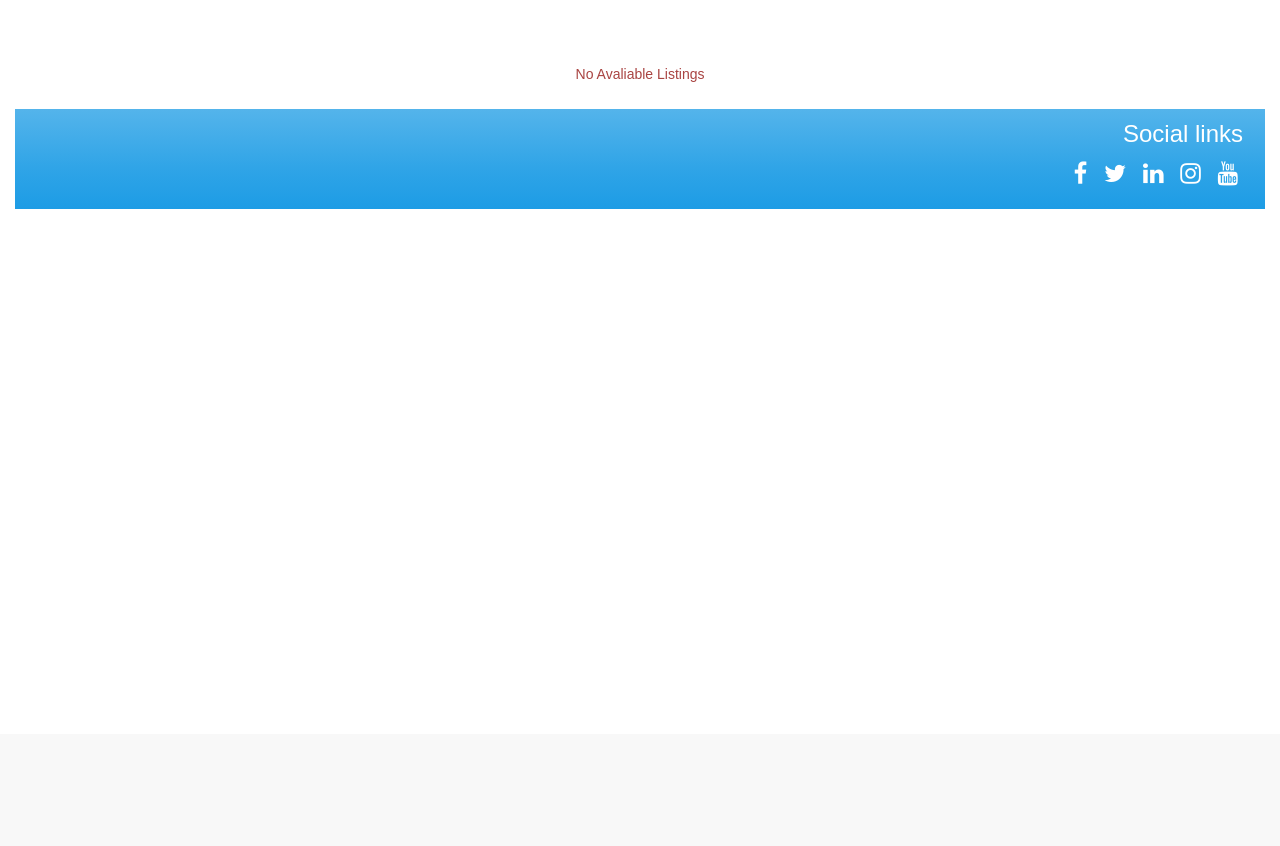
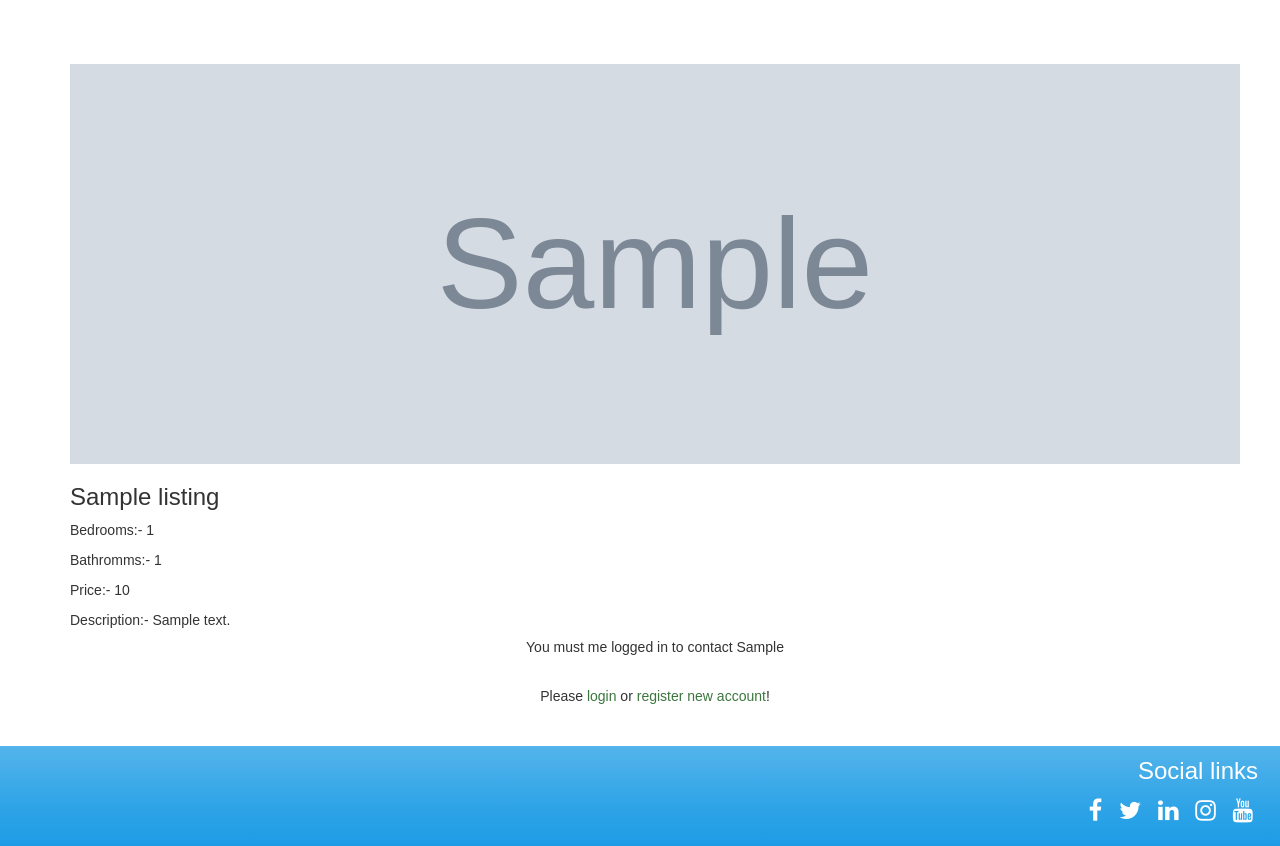
Before and after one commit to GrantMCA93/Project5-Full-Stack-Frameworks, a Django app: page /search/house/1 in a window 1280 px wide. Shown: the part 66-912 px from the top of the page. Before the commit the page ends 275 px from the top, so only its background shows below. Run offline with Django 3.2, Linux system fonts and the light colour scheme; tables that the repository leaves empty hold one stand-in row (values such as "Sample post"); grey boxes marked "Sample" are stand-in pictures; some libraries are stand-ins or nearby versions.

Commit message:
updating css files

```diff
--- a/accounts/templates/edit_profile.html
+++ b/accounts/templates/edit_profile.html
@@ -14,7 +14,7 @@
 				</fieldset>
 				<p class=""></p>
 				<p class="">If you want to change your password
-				<div class="">
+				<div href="{% url 'password_change' %}">
 					{% buttons %}
 					<button type="submit" class="btn btn-success">Submit Profile changes</button>
 					{% endbuttons %}
--- a/listings/templates/house.html
+++ b/listings/templates/house.html
@@ -3,6 +3,36 @@
 
 {% block content %}
 
-{% include "partials/listings_small_display.html" %}
+<section class="container" id="listings">
+<div id="house-btns" class="container pb-5">
+	<div class="row justify-content-around py-3">
+	                <img class="card-img-top" style="width: 100%; height: 400px;" src="{{ house.main_img.url }}" alt="{{ house.title }}" />
+            <h3>{{ house.title}}</h3>
+             <p>Bedrooms:- {{house.bedrooms}}</p>
+            <p>Bathromms:- {{house.bathrooms}}</p>
+            <p>Price:- {{house.price}}</p>
+            <p class="listing-description">Description:- {{house.description}}</p>
+
+
+		{% if user.is_authenticated and user == house.seller %}
+			<button class="btn btn-danger my-2 my-sm-0" type="button" data-toggle="modal" data-target="#delete-house-modal">Delete
+				your listing</button>
+			<a href="{% url 'edit_house' user.id house.id %}" class="btn btn-warning">Edit your listing</a>
+		{% else %}
+		{% if user.is_authenticated%}
+			<button class="btn btn-success my-2 my-sm-0" type="button" data-toggle="modal" data-target="#enquire-modal">Contact {{ house.seller|title }}
+			</button>
+		{% else %}
+			<h5 class="text-center col-12">You must me logged in to contact {{ house.seller|title }}</h5>
+			<br>
+			<p class="text-center col-12 font-weight-bold">Please
+				<a href="{% url 'login' %}?next={{request.path}}" class="text-success">login</a> or
+				<a href="{% url 'register' %}?next={{request.path}}" class="text-success"> register new account</a>!
+			</p>
+		{% endif %}
+		{% endif %}
+	</div>
+</div>
+</section>
 
 {% endblock %}
--- a/listings/views.py
+++ b/listings/views.py
@@ -32,7 +32,7 @@
     listings = Listing.objects.all().filter(
         is_published=True).order_by('-list_date')
 
-    paginator = Paginator(listings, 6)
+    paginator = Paginator(listings, 10)
     page = request.GET.get('page')
     paged_listings = paginator.get_page(page)
 
@@ -263,8 +263,8 @@
             p_base = p_base + f'price={price}&'
 
     if len(listings) > 0:
-        if len(listings) > 6:
-            paginator = Paginator(listings, 6)
+        if len(listings) > 10:
+            paginator = Paginator(listings, 10)
             page = request.GET.get('page')
             listings = paginator.get_page(page)
     else:
--- /dev/null
+++ b/static/css/custom/houses.css
@@ -0,0 +1,3 @@
+.small-listing-description{
+    height: 100px;
+}
--- a/templates/base.html
+++ b/templates/base.html
@@ -6,13 +6,12 @@
     <meta charset="UTF-8">
     <meta name="viewport" content="width=device-width, initial-scale=1.0">
     <meta http-equiv="X-UA-Compatible" content="ie=edge">
-    <title>Spanish Homes</title>
     <link rel="stylesheet" href="https://cdnjs.cloudflare.com/ajax/libs/bootswatch/3.3.7/cerulean/bootstrap.min.css">
     <link rel="stylesheet" href="{% static 'font-awesome/css/font-awesome.min.css' %}">
     <link rel="stylesheet" href="{% static 'css/custom.css' %}">
     <link rel="stylesheet" href="{% static 'css/custom/footer.css' %}">
     {% block head_js %} {% endblock head_js %}
-
+    <title>Spanish Homes</title>
 </head>
 
 <body>
```
Also changed, not shown: ecommerce/settings.py (+4 -5 lines), listings/templates/houses.html (+7 -1 lines), static/css/custom.css (line endings or trailing spaces).
